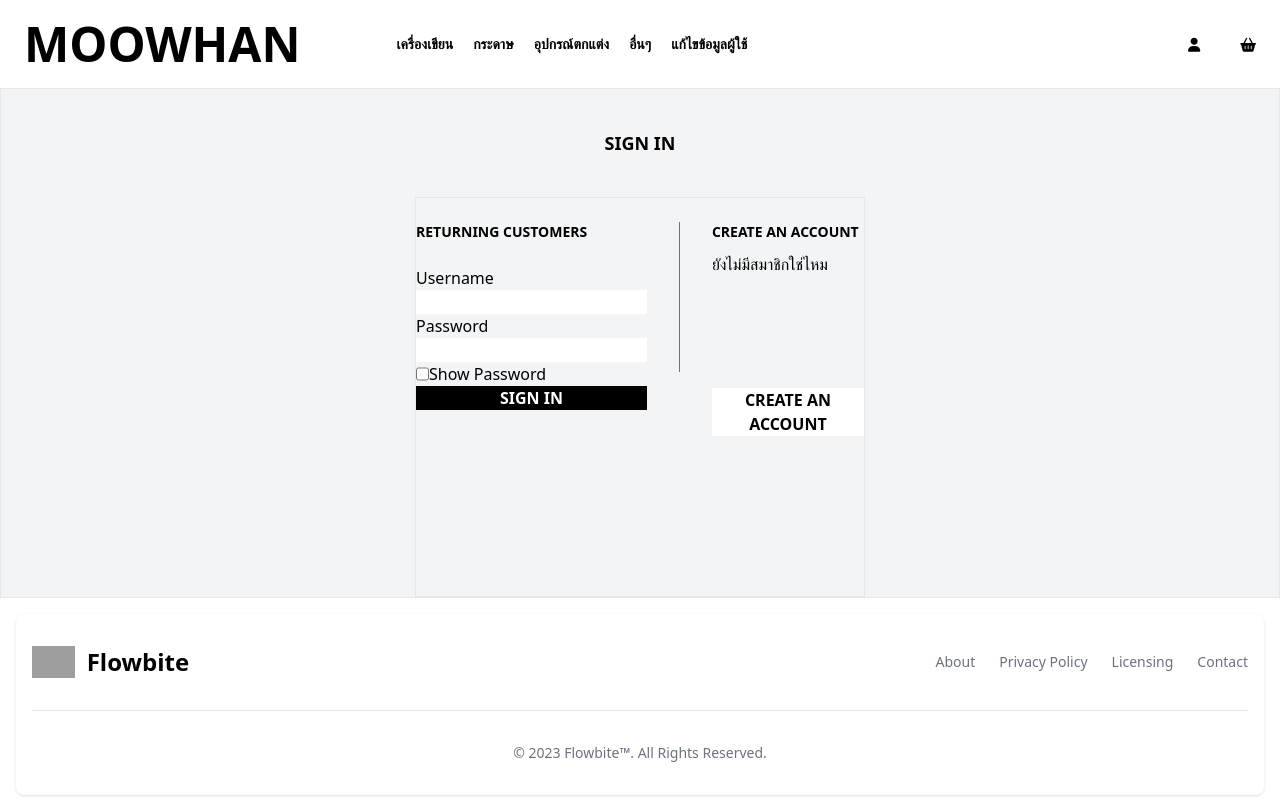
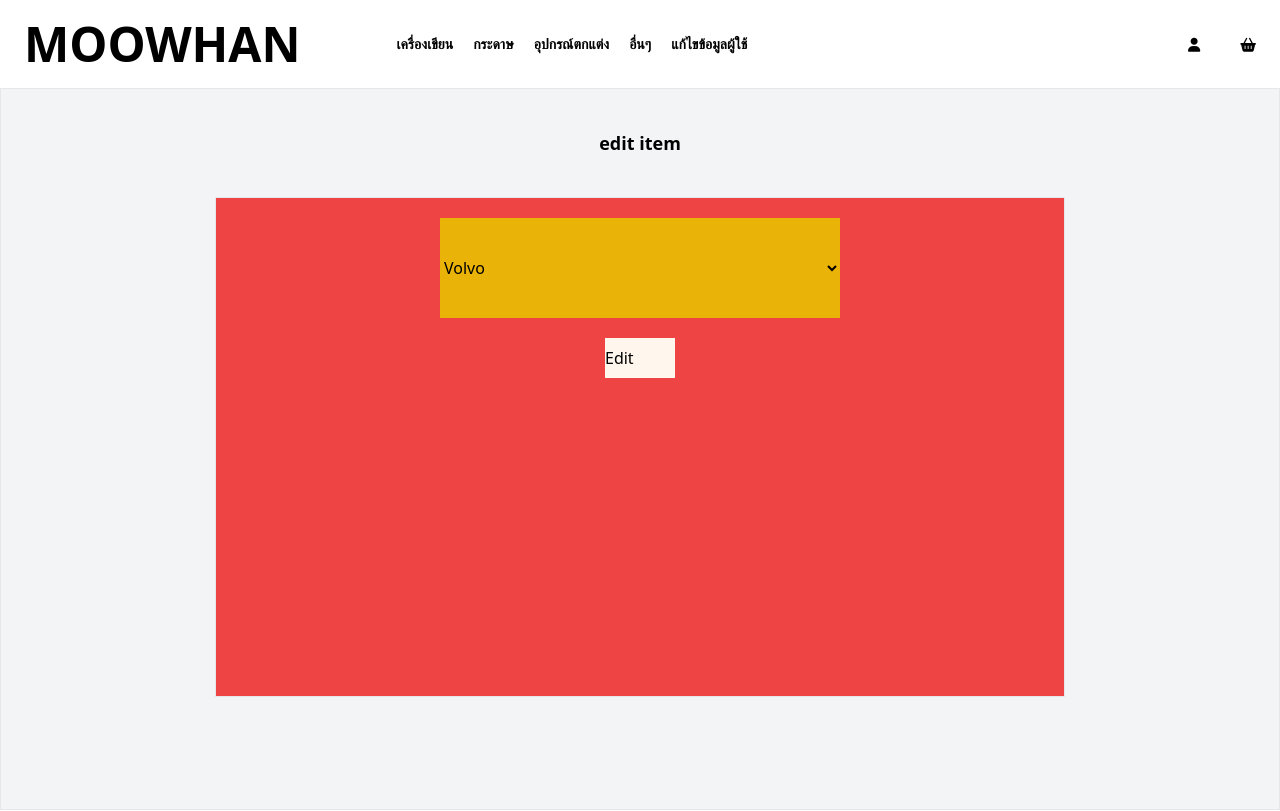
Before and after one commit to JastKherZ/Last-Moo-Waan, a Vue app in the folder Moo-Whann/: page /edititem in a window 1280 px wide. Shown: the top 811 px of the page. Built offline with nearby package versions, Linux system fonts and the light colour scheme; grey boxes are pictures that could not be loaded.

Commit message:
make edititem

```diff
--- a/Moo-Whann/src/views/edititem.vue
+++ b/Moo-Whann/src/views/edititem.vue
@@ -2,37 +2,23 @@
 
     <div class="flex flex-col justify-center items-center border bg-gray-100">
         <div class="font-bold text-center py-10">
-            <h1 class="text-lg">SIGN IN</h1>
+            <h1 class="text-lg">edit item</h1>
         </div>
-        <div class="flex justify-between border h-[400px] w-[450px]">
-            <div class="flex space-x-8 pt-6">
-                <div class="flex flex-col">
-                    <h1 class="font-bold text-sm pb-6">RETURNING CUSTOMERS</h1>
-                    <label for="username">Username</label>
-                    <input type="text" class="">
-                    <label for="password">Password</label>
-                    <input :type="password">
-                    <div class="flex">
-                        <input type="checkbox" @click="toggleShow">
-                        <label for="">Show Password</label>
-                    </div>
-                    <button class="bg-black text-white font-bold">
-                        <router-link to="/">SIGN IN</router-link>
-                    </button>
+        <div class="flex flex-col place-items-center border bg-red-500 h-[500px] w-[850px] mb-28">
+           <!-- loop item -->
+            <select name="cars" id="cars" class="flex justify-center item-center bg-yellow-500 h-[100px] w-[400px] mt-5 mb-5">
+                <option value="volvo">Volvo</option>
+                <option value="saab">Saab</option>
+                <option value="mercedes">Mercedes</option>
+                <option value="audi">Audi</option>
+            </select>
+
+                <div class="flex bg-orange-50 h-[40px] w-[70px]">
+                    <button class="text-center">Edit</button>
                 </div>
-                <div class="bg-gray-500 w-[1px] h-[150px]">
-                </div>
-                <div>
-                    <h1 class="font-bold text-sm pb-2.5">CREATE AN ACCOUNT</h1>
-                    <label for="">ยังไม่มีสมาชิกใช่ไหม</label>
-                    <div class="flex flex-col pt-28">
-                        <button class="bg-white font-bold">
-                            <router-link to="/register">CREATE AN ACCOUNT</router-link>
-                        </button>
-                    </div>
-                </div>
-            </div>
+
         </div>
+
     </div>
 
 
```
